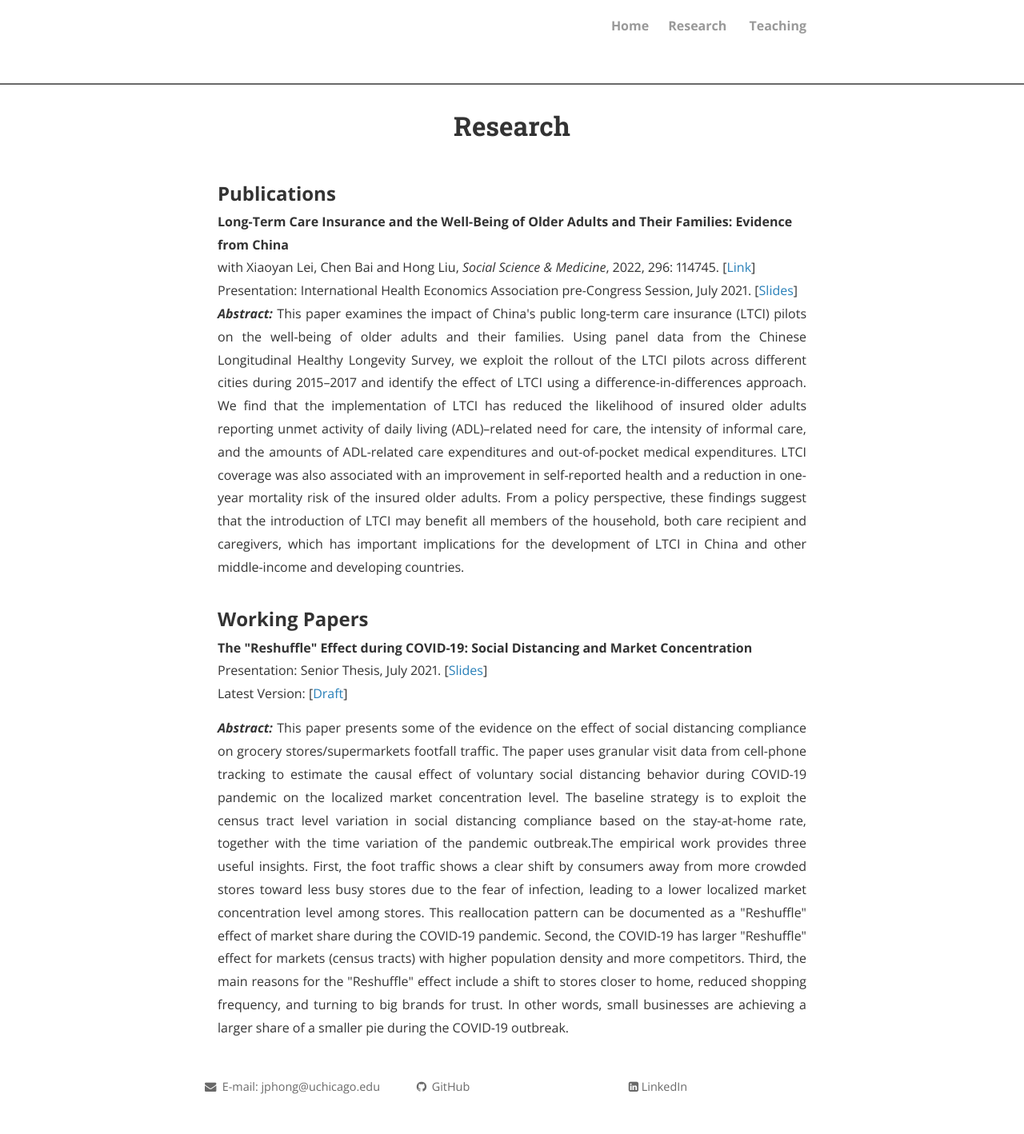
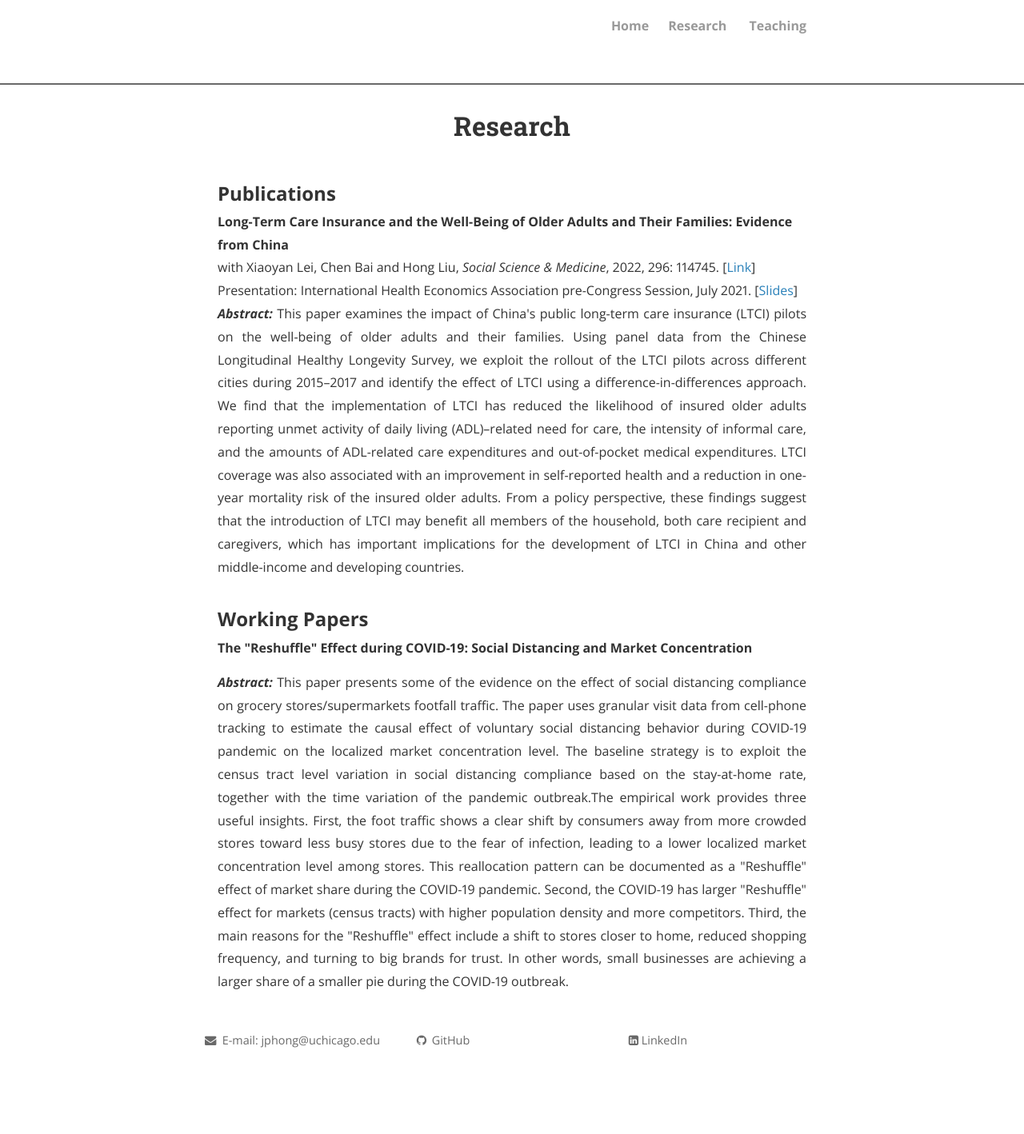
Before and after one commit to JingpengHong/JingpengHong.github.io, a Jekyll site: the page built from research.html, in a window 1280 px wide. Shown: the whole page at 80% size. Built offline with Jekyll 4.4.1, drawn with Linux system fonts in a browser that asks for light colours; nearby versions of some CDN libraries; comment, search, counter and statistics services are not loaded; a style sheet for code colours, icons or effects is not loaded; after the commit the page ends 1361 px from its top, so only the background shows below that.

Commit message:
Update research.html

```diff
--- a/research.html
+++ b/research.html
@@ -16,9 +16,5 @@ Presentation: International Health Economics Association pre-Congress Session, J
 <font size="+2"><strong> Working Papers </strong></font><br>
 <strong>The "Reshuffle" Effect during COVID-19: Social Distancing and Market Concentration</strong>
 <br>
-Presentation: Senior Thesis, July 2021. [<a href="https://www.dropbox.com/s/oomxnzhlvtf67lg/Thesis_slides_Sep2021.pdf?dl=0" >Slides</a>]
-<br>
-Latest Version: [<a href="https://www.dropbox.com/s/w77ywhln559t31y/Reshuffle_Effect_2021Dec15.pdf?dl=0" >Draft</a>]
-<br>
 <p style="text-align:justify"><b><i>Abstract: </i></b> This paper presents some of the evidence on the effect of social distancing compliance on grocery stores/supermarkets footfall traffic. The paper uses granular visit data from cell-phone tracking to estimate the causal effect of voluntary social distancing behavior during COVID-19 pandemic on the localized market concentration level. The baseline strategy is to exploit the census tract level variation in social distancing compliance based on the stay-at-home rate, together with the time variation of the pandemic outbreak.The empirical work provides three useful insights. First, the foot traffic shows a clear shift by consumers away from more crowded stores toward less busy stores due to the fear of infection, leading to a lower localized market concentration level among stores. This reallocation pattern can be documented as a "Reshuffle" effect of market share during the COVID-19 pandemic. Second, the COVID-19 has larger "Reshuffle" effect for markets (census tracts) with higher population density and more competitors. Third, the main reasons for the "Reshuffle" effect include a shift to stores closer to home, reduced shopping frequency, and turning to big brands for trust. In other words, small businesses are achieving a larger share of a smaller pie during the COVID-19 outbreak.
 <br>
```
